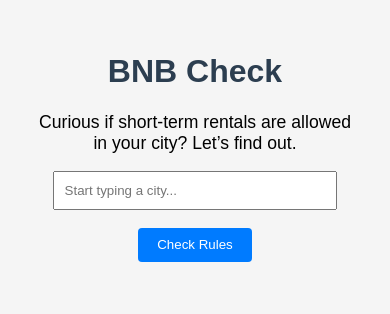
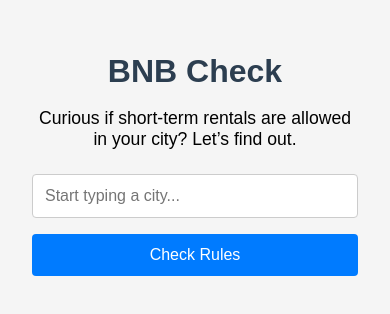
Before and after one commit to elitelodgingservice/bnbcheck-app, a React (Vite) app: page / in a window 390 px wide. Shown: the top 314 px of the page. Built offline with nearby package versions, Linux system fonts and the light colour scheme.

Commit message:
Improve mobile layout and styling

```diff
--- a/src/BNBCheckApp.jsx
+++ b/src/BNBCheckApp.jsx
@@ -7,7 +7,6 @@ export default function BNBCheckApp() {
   const [cities, setCities] = useState([]);
 
   useEffect(() => {
-    // Load list of supported cities from rules
     setCities(Object.keys(rules));
   }, []);
 
@@ -24,13 +23,22 @@ export default function BNBCheckApp() {
   };
 
   return (
-    <div style={{ fontFamily: 'sans-serif', padding: '2rem', maxWidth: 600, margin: 'auto', textAlign: 'center' }}>
-      <h1 style={{ color: '#2c3e50' }}>BNB Check</h1>
-      <p style={{ fontSize: '1.1rem' }}>
+    <div
+      style={{
+        fontFamily: 'Arial, sans-serif',
+        padding: '2rem',
+        maxWidth: '500px',
+        margin: 'auto',
+        textAlign: 'center',
+        boxSizing: 'border-box',
+      }}
+    >
+      <h1 style={{ color: '#2c3e50', fontSize: '2rem', marginBottom: '1rem' }}>BNB Check</h1>
+      <p style={{ fontSize: '1.1rem', marginBottom: '1.5rem' }}>
         Curious if short-term rentals are allowed in your city? Let’s find out.
       </p>
 
-      <form onSubmit={handleSubmit}>
+      <form onSubmit={handleSubmit} style={{ width: '100%' }}>
         <input
           list="city-list"
           type="text"
@@ -38,21 +46,51 @@ export default function BNBCheckApp() {
           onChange={(e) => setCity(e.target.value)}
           placeholder="Start typing a city..."
           required
-          style={{ padding: '0.6rem', width: '80%', maxWidth: '400px' }}
+          style={{
+            padding: '0.75rem',
+            width: '100%',
+            maxWidth: '100%',
+            fontSize: '1rem',
+            borderRadius: '4px',
+            border: '1px solid #ccc',
+            marginBottom: '1rem',
+            boxSizing: 'border-box',
+          }}
         />
         <datalist id="city-list">
           {cities.map((c) => (
             <option key={c} value={c} />
           ))}
         </datalist>
-        <br /><br />
-        <button type="submit" style={{ padding: '0.6rem 1.2rem', background: '#007bff', color: '#fff', border: 'none', borderRadius: '4px' }}>
+        <br />
+        <button
+          type="submit"
+          style={{
+            padding: '0.75rem 1.5rem',
+            backgroundColor: '#007bff',
+            color: 'white',
+            fontSize: '1rem',
+            border: 'none',
+            borderRadius: '4px',
+            cursor: 'pointer',
+            width: '100%',
+            maxWidth: '100%',
+          }}
+        >
           Check Rules
         </button>
       </form>
 
       {result && (
-        <div style={{ marginTop: '1.5rem', fontWeight: 'bold', fontSize: '1.1rem', color: '#27ae60' }}>
+        <div
+          style={{
+            marginTop: '1.5rem',
+            fontWeight: 'bold',
+            fontSize: '1.1rem',
+            color: '#27ae60',
+            lineHeight: '1.4',
+          }}
+        >
           {result}
         </div>
       )}
```
